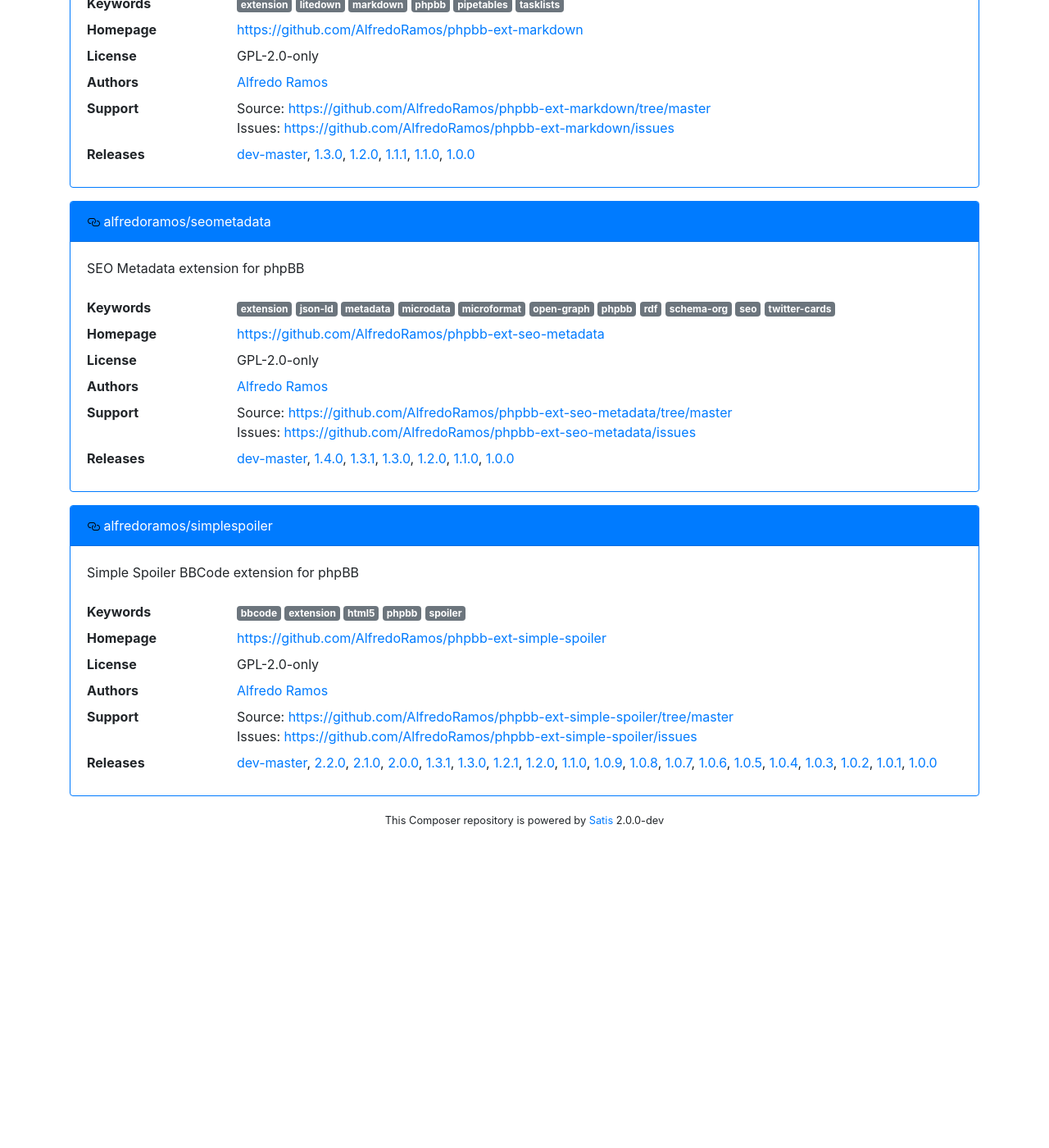
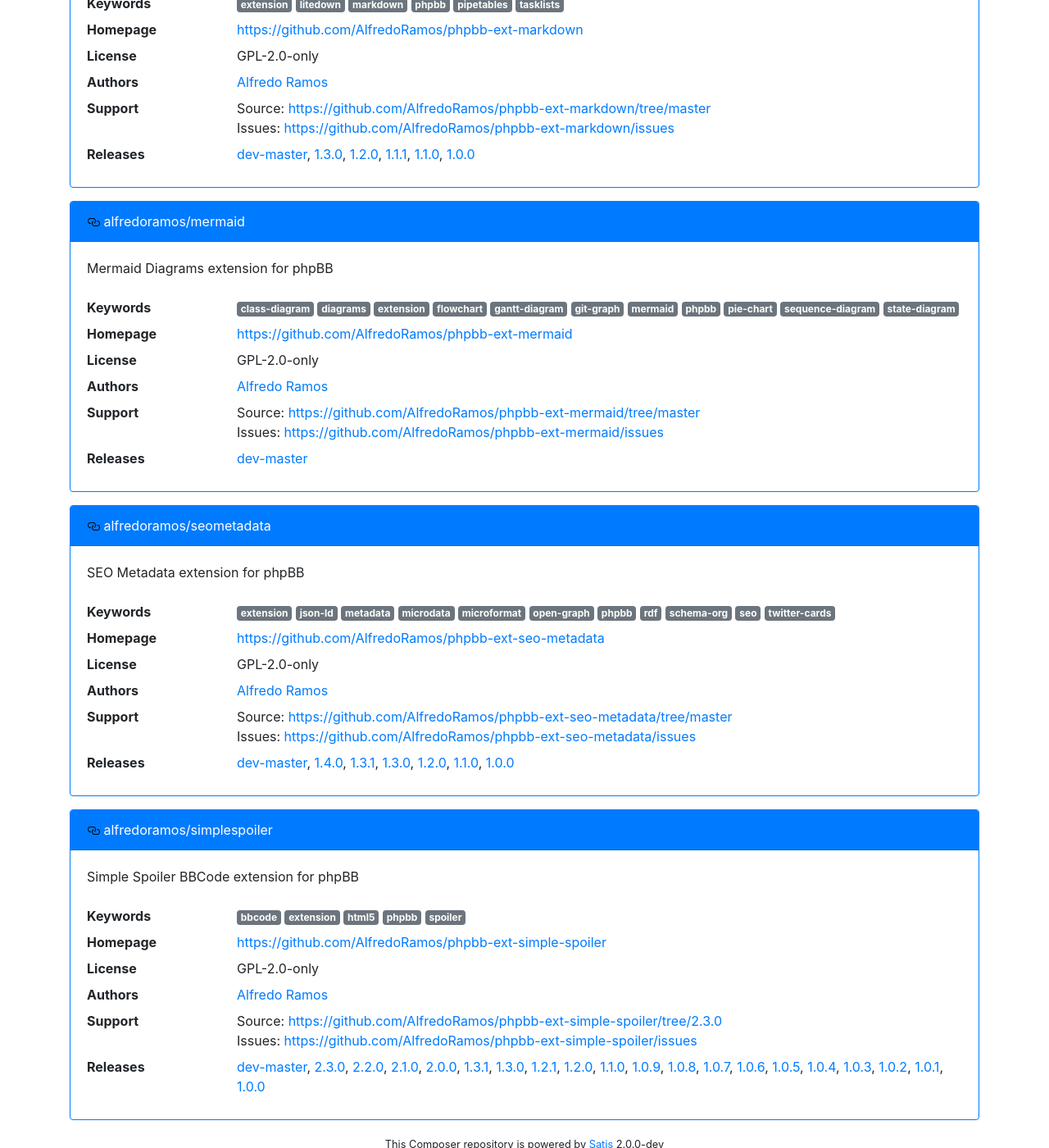
Before and after one commit to AlfredoRamos/AlfredoRamos.github.io, a Jekyll site: the page phpbb-extensions/index.html, which Jekyll copies as it is, in a window 1280 px wide and 1400 px high, scrolled down 2189 px. Shown: the whole window at 82% size. Built offline with Jekyll 4.4.1, drawn with Linux system fonts in a browser that asks for light colours; before the commit the page ends 3216 px from its top, so only the background shows below that; some of the changed text lies outside the part shown.

Commit message:
[satis] Update repository

```diff
--- a/phpbb-extensions/index.html
+++ b/phpbb-extensions/index.html
@@ -21,8 +21,8 @@
             <a href="https://alfredoramos.github.io/phpbb-extensions/">
                 <h1>alfredoramos/phpbb-extensions</h1>
             </a>
-            <span class="badge badge-light m-1" title="Wednesday, 01-Jul-2020 05:03:33 UTC">
-                Last updated: <br class="d-md-none"> <time datetime="2020-07-01T05:03:33+00:00">Wednesday, 01 Jul 2020 05:03:33 UTC</time>
+            <span class="badge badge-light m-1" title="Saturday, 04-Jul-2020 19:49:20 UTC">
+                Last updated: <br class="d-md-none"> <time datetime="2020-07-04T19:49:20+00:00">Saturday, 04 Jul 2020 19:49:20 UTC</time>
             </span>
         </div>
 
@@ -444,6 +444,69 @@
 </div>
 
 <div class="card border-primary mb-3">
+    <div id="alfredoramos/mermaid" class="card-header bg-primary">
+        <a href="#alfredoramos/mermaid" class="text-white">
+            <svg class="octicon-link" width="16" height="16">
+                <use xlink:href="#octicon-link"></use>
+            </svg>
+            alfredoramos/mermaid
+        </a>
+
+            </div>
+
+    <div class="card-body">
+                <p>Mermaid Diagrams extension for phpBB</p>
+
+        <dl class="row mb-0">
+            <dt class="col-sm-3 col-md-2"></dt>
+            <dd class="col-sm-9 col-md-10"></dd>
+
+                    <dt class="col-sm-3 col-md-2">Keywords</dt>
+            <dd class="col-sm-9 col-md-10">
+                                <span class="badge badge-secondary">class-diagram</span>
+                                <span class="badge badge-secondary">diagrams</span>
+                                <span class="badge badge-secondary">extension</span>
+                                <span class="badge badge-secondary">flowchart</span>
+                                <span class="badge badge-secondary">gantt-diagram</span>
+                                <span class="badge badge-secondary">git-graph</span>
+                                <span class="badge badge-secondary">mermaid</span>
+                                <span class="badge badge-secondary">phpbb</span>
+                                <span class="badge badge-secondary">pie-chart</span>
+                                <span class="badge badge-secondary">sequence-diagram</span>
+                                <span class="badge badge-secondary">state-diagram</span>
+                            </dd>
+
+                    <dt class="col-sm-3 col-md-2">Homepage</dt>
+            <dd class="col-sm-9 col-md-10">
+                <a href="https://github.com/AlfredoRamos/phpbb-ext-mermaid">https://github.com/AlfredoRamos/phpbb-ext-mermaid</a>
+            </dd>
+
+                    <dt class="col-sm-3 col-md-2">License</dt>
+            <dd class="col-sm-9 col-md-10">GPL-2.0-only</dd>
+
+                    <dt class="col-sm-3 col-md-2">Authors</dt>
+            <dd class="col-sm-9 col-md-10">
+                <a href="https://github.com/AlfredoRamos">Alfredo Ramos</a>            </dd>
+
+                    <dt class="col-sm-3 col-md-2">Support</dt>
+            <dd class="col-sm-9 col-md-10">
+                <ul class="list-unstyled m-0">
+                                        <li>Source: <a href="https://github.com/AlfredoRamos/phpbb-ext-mermaid/tree/master">https://github.com/AlfredoRamos/phpbb-ext-mermaid/tree/master</a></li>
+                                        <li>Issues: <a href="https://github.com/AlfredoRamos/phpbb-ext-mermaid/issues">https://github.com/AlfredoRamos/phpbb-ext-mermaid/issues</a></li>
+                                    </ul>
+            </dd>
+
+            <dt class="col-sm-3 col-md-2">Releases</dt>
+            <dd class="col-sm-9 col-md-10">
+
+                <a href="https://api.github.com/repos/AlfredoRamos/phpbb-ext-mermaid/zipball/f00911786a75da83da8fcce1a378e113993e4032" title="dist-reference: f00911786a75da83da8fcce1a378e113993e4032">dev-master</a>            </dd>
+
+
+                </dl>
+    </div>
+</div>
+
+<div class="card border-primary mb-3">
     <div id="alfredoramos/seometadata" class="card-header bg-primary">
         <a href="#alfredoramos/seometadata" class="text-white">
             <svg class="octicon-link" width="16" height="16">
@@ -554,7 +617,7 @@
                     <dt class="col-sm-3 col-md-2">Support</dt>
             <dd class="col-sm-9 col-md-10">
                 <ul class="list-unstyled m-0">
-                                        <li>Source: <a href="https://github.com/AlfredoRamos/phpbb-ext-simple-spoiler/tree/master">https://github.com/AlfredoRamos/phpbb-ext-simple-spoiler/tree/master</a></li>
+                                        <li>Source: <a href="https://github.com/AlfredoRamos/phpbb-ext-simple-spoiler/tree/2.3.0">https://github.com/AlfredoRamos/phpbb-ext-simple-spoiler/tree/2.3.0</a></li>
                                         <li>Issues: <a href="https://github.com/AlfredoRamos/phpbb-ext-simple-spoiler/issues">https://github.com/AlfredoRamos/phpbb-ext-simple-spoiler/issues</a></li>
                                     </ul>
             </dd>
@@ -562,7 +625,8 @@
             <dt class="col-sm-3 col-md-2">Releases</dt>
             <dd class="col-sm-9 col-md-10">
 
-                <a href="https://api.github.com/repos/AlfredoRamos/phpbb-ext-simple-spoiler/zipball/de2bdc8cd86200e785d5f09a5c722133ce02c7a7" title="dist-reference: de2bdc8cd86200e785d5f09a5c722133ce02c7a7">dev-master</a>,
+                <a href="https://api.github.com/repos/AlfredoRamos/phpbb-ext-simple-spoiler/zipball/1402381df20e225c5e288432743dcda28d43039b" title="dist-reference: 1402381df20e225c5e288432743dcda28d43039b">dev-master</a>,
+                <a href="https://api.github.com/repos/AlfredoRamos/phpbb-ext-simple-spoiler/zipball/1402381df20e225c5e288432743dcda28d43039b" title="dist-reference: 1402381df20e225c5e288432743dcda28d43039b">2.3.0</a>,
                 <a href="https://api.github.com/repos/AlfredoRamos/phpbb-ext-simple-spoiler/zipball/ed8c8f195039fa83a1376912f4e546a8d32b6657" title="dist-reference: ed8c8f195039fa83a1376912f4e546a8d32b6657">2.2.0</a>,
                 <a href="https://api.github.com/repos/AlfredoRamos/phpbb-ext-simple-spoiler/zipball/607037cb1f8ec4f97b6da694c46f26d991889dcf" title="dist-reference: 607037cb1f8ec4f97b6da694c46f26d991889dcf">2.1.0</a>,
                 <a href="https://api.github.com/repos/AlfredoRamos/phpbb-ext-simple-spoiler/zipball/f8843d0d9eaf391091c289163e75e5861fcf8954" title="dist-reference: f8843d0d9eaf391091c289163e75e5861fcf8954">2.0.0</a>,
--- a/phpbb-extensions/packages.json
+++ b/phpbb-extensions/packages.json
@@ -1,8 +1,8 @@
 {
     "packages": [],
     "includes": {
-        "include/all$d1a2552cd18a39442d1f548096bafa61d44b2f78.json": {
-            "sha1": "d1a2552cd18a39442d1f548096bafa61d44b2f78"
+        "include/all$fe467b2e577308cd5472d591c9a502629fd0ca66.json": {
+            "sha1": "fe467b2e577308cd5472d591c9a502629fd0ca66"
         }
     },
     "metadata-url": "/phpbb-extensions/p2/%package%.json"
```
Also changed, not shown: phpbb-extensions/p2/alfredoramos/mermaid~dev.json (+14 -4 lines), phpbb-extensions/p2/alfredoramos/simplespoiler.json (+68 -0 lines), phpbb-extensions/p2/alfredoramos/simplespoiler~dev.json (+5 -5 lines), phpbb-extensions/include/all$fe467b2e577308cd5472d591c9a502629fd0ca66.json.
